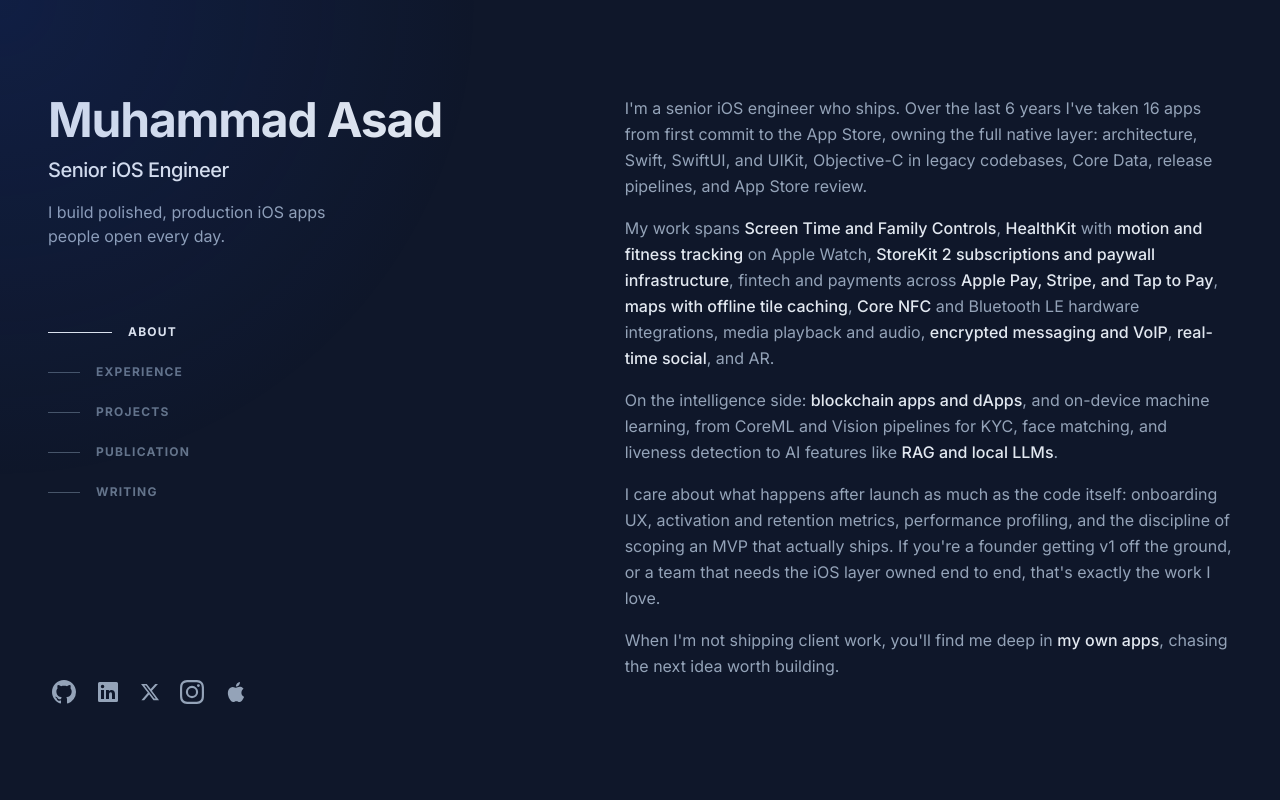
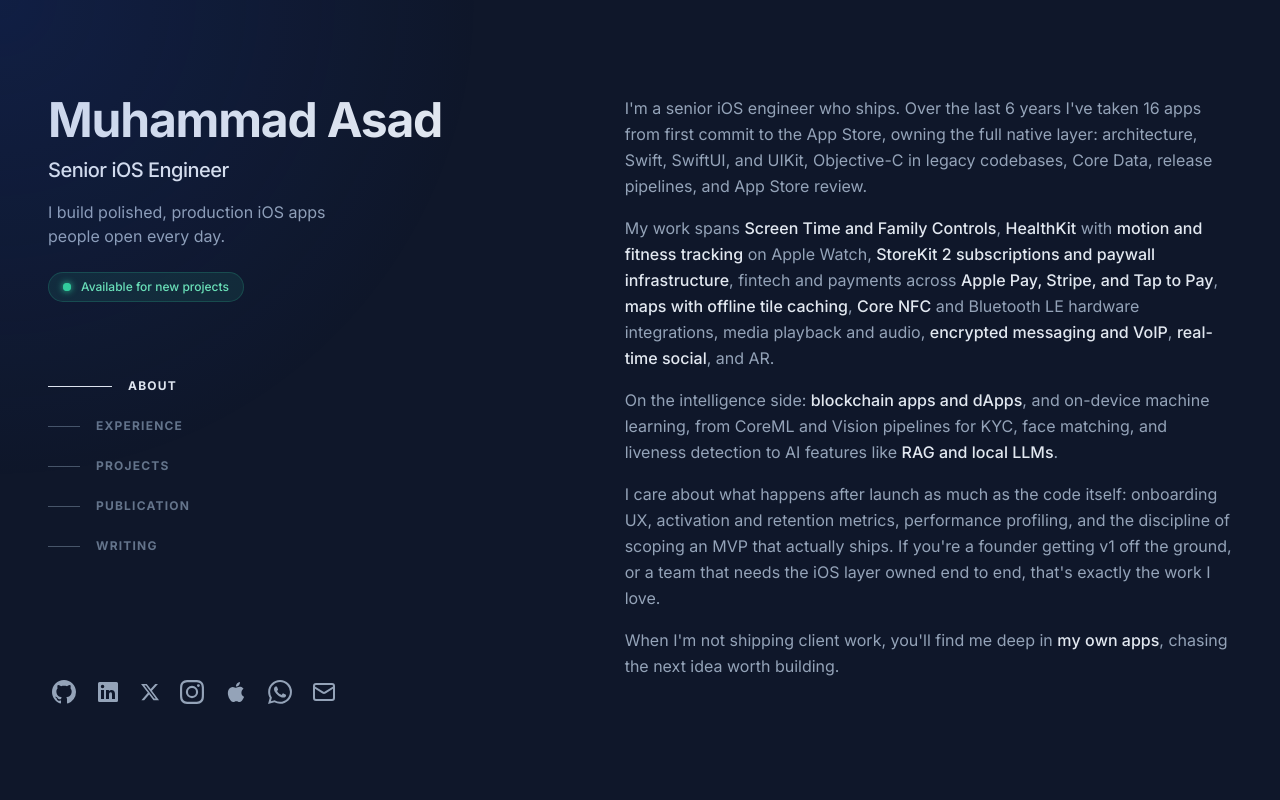
Before and after one commit to masadchattha/asadchattha-com, an Astro site in the folder main/: page / in a window 1280 px wide. Shown: the top 800 px of the page. Built offline with nearby package versions, Linux system fonts and the light colour scheme; Astro itself is replaced by a stand-in of ours.

Commit message:
feat: availability badge with live pulse + WhatsApp and email links

```diff
--- a/main/src/pages/index.astro
+++ b/main/src/pages/index.astro
@@ -183,6 +183,13 @@ const jobs = [
             I build polished, production iOS apps people open every day.
           </p>
 
+          <div class="mt-6 inline-flex items-center gap-2.5 rounded-full border border-emerald-400/20 bg-emerald-400/10 px-3.5 py-1.5 text-xs font-medium text-emerald-300">
+            <span class="relative flex h-2 w-2" aria-hidden="true">
+              <span class="absolute inline-flex h-full w-full animate-ping rounded-full bg-emerald-400 opacity-75"></span>
+              <span class="relative inline-flex h-2 w-2 rounded-full bg-emerald-400 shadow-[0_0_6px_1px_rgba(52,211,153,0.7)]"></span>
+            </span>
+            Available for new projects
+          </div>
 
           <nav class="nav hidden lg:block" aria-label="In-page jump links">
             <ul class="mt-16 w-max">
@@ -229,6 +236,18 @@ const jobs = [
             <a class="block hover:text-slate-200" href="https://apps.apple.com/us/developer/muhammad-asad/id1705565997" target="_blank" rel="noreferrer noopener" aria-label="App Store (opens in a new tab)" title="App Store">
               <span class="sr-only">App Store</span>
               <svg xmlns="http://www.w3.org/2000/svg" viewBox="0 0 24 24" fill="currentColor" class="h-6 w-6" aria-hidden="true"><path d="M18.71 19.5c-.83 1.24-1.71 2.45-3.05 2.47-1.34.03-1.77-.79-3.29-.79-1.53 0-2 .77-3.27.82-1.31.05-2.3-1.32-3.14-2.53C4.25 17 2.94 12.45 4.7 9.39c.87-1.52 2.43-2.48 4.12-2.51 1.28-.02 2.5.87 3.29.87.78 0 2.26-1.07 3.81-.91.65.03 2.47.26 3.64 1.98-.09.06-2.17 1.28-2.15 3.81.03 3.02 2.65 4.03 2.68 4.04-.03.07-.42 1.44-1.38 2.83M13 3.5c.73-.83 1.94-1.46 2.94-1.5.13 1.17-.34 2.35-1.04 3.19-.69.85-1.83 1.51-2.95 1.42-.15-1.15.41-2.35 1.05-3.11z"></path></svg>
+            </a>
+          </li>
+          <li class="mr-5 shrink-0 text-xs">
+            <a class="block hover:text-slate-200" href="https://wa.me/923051157776" target="_blank" rel="noreferrer noopener" aria-label="WhatsApp (opens in a new tab)" title="WhatsApp">
+              <span class="sr-only">WhatsApp</span>
+              <svg xmlns="http://www.w3.org/2000/svg" viewBox="0 0 24 24" fill="currentColor" class="h-6 w-6" aria-hidden="true"><path d="M17.472 14.382c-.297-.149-1.758-.867-2.03-.967-.273-.099-.471-.148-.67.15-.197.297-.767.966-.94 1.164-.173.199-.347.223-.644.075-.297-.15-1.255-.463-2.39-1.475-.883-.788-1.48-1.761-1.653-2.059-.173-.297-.018-.458.13-.606.134-.133.298-.347.446-.52.149-.174.198-.298.298-.497.099-.198.05-.371-.025-.52-.075-.149-.669-1.612-.916-2.207-.242-.579-.487-.5-.669-.51-.173-.008-.371-.01-.57-.01-.198 0-.52.074-.792.372-.272.297-1.04 1.016-1.04 2.479 0 1.462 1.065 2.875 1.213 3.074.149.198 2.096 3.2 5.077 4.487.709.306 1.262.489 1.694.625.712.227 1.36.195 1.871.118.571-.085 1.758-.719 2.006-1.413.248-.694.248-1.289.173-1.413-.074-.124-.272-.198-.57-.347m-5.421 7.403h-.004a9.87 9.87 0 01-5.031-1.378l-.361-.214-3.741.982.998-3.648-.235-.374a9.86 9.86 0 01-1.51-5.26c.001-5.45 4.436-9.884 9.888-9.884 2.64 0 5.122 1.03 6.988 2.898a9.825 9.825 0 012.893 6.994c-.003 5.45-4.437 9.884-9.885 9.884m8.413-18.297A11.815 11.815 0 0012.05 0C5.495 0 .16 5.335.157 11.892c0 2.096.547 4.142 1.588 5.945L.057 24l6.305-1.654a11.882 11.882 0 005.683 1.448h.005c6.554 0 11.89-5.335 11.893-11.893a11.821 11.821 0 00-3.48-8.413Z"></path></svg>
+            </a>
+          </li>
+          <li class="mr-5 shrink-0 text-xs">
+            <a class="block hover:text-slate-200" href="mailto:m.asad.chatthaa@gmail.com" aria-label="Email" title="Email">
+              <span class="sr-only">Email</span>
+              <svg xmlns="http://www.w3.org/2000/svg" viewBox="0 0 24 24" fill="none" stroke="currentColor" stroke-width="2" stroke-linecap="round" stroke-linejoin="round" class="h-6 w-6" aria-hidden="true"><rect width="20" height="16" x="2" y="4" rx="2"/><path d="m22 7-8.97 5.7a1.94 1.94 0 0 1-2.06 0L2 7"/></svg>
             </a>
           </li>
         </ul>
```
